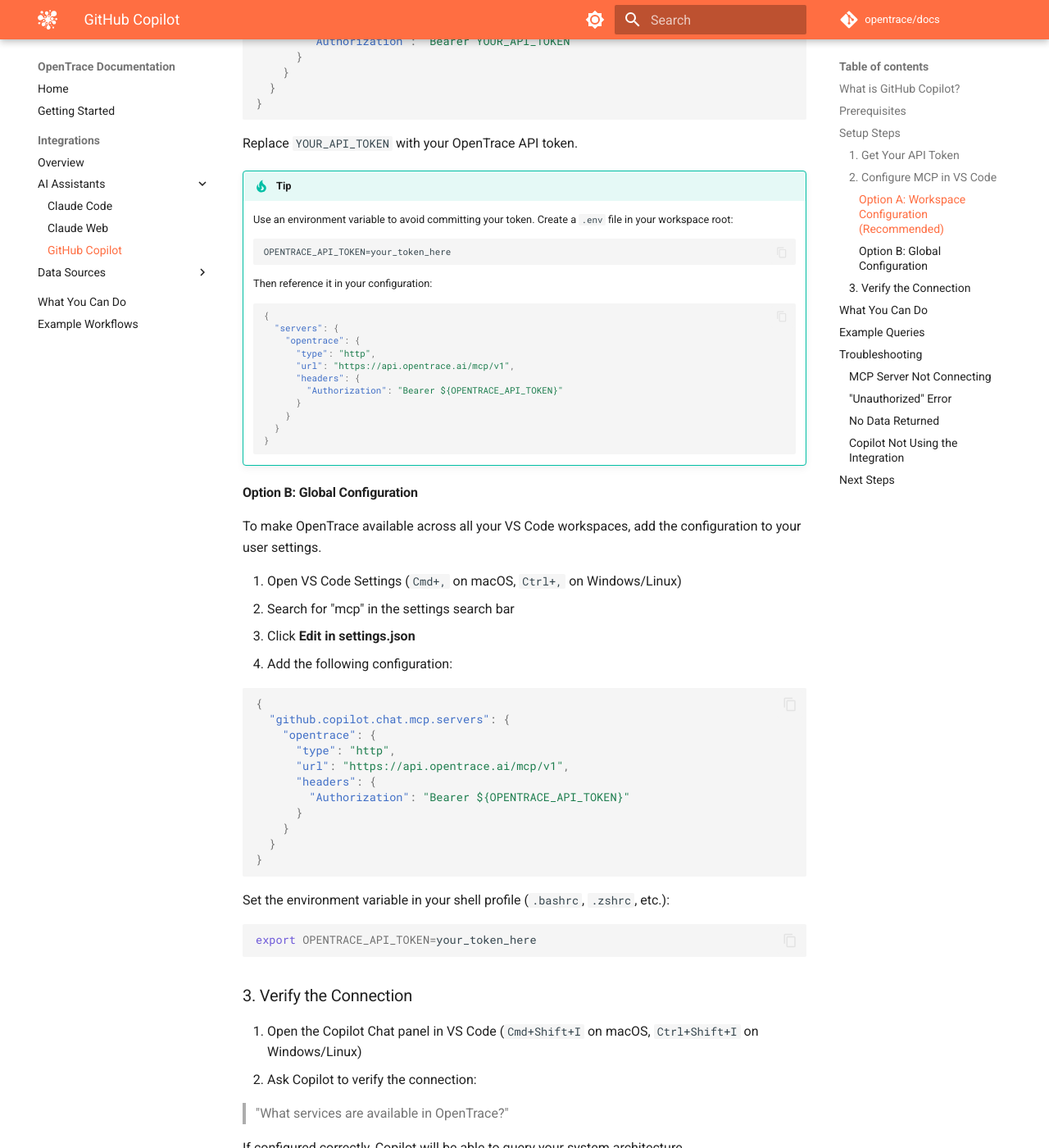
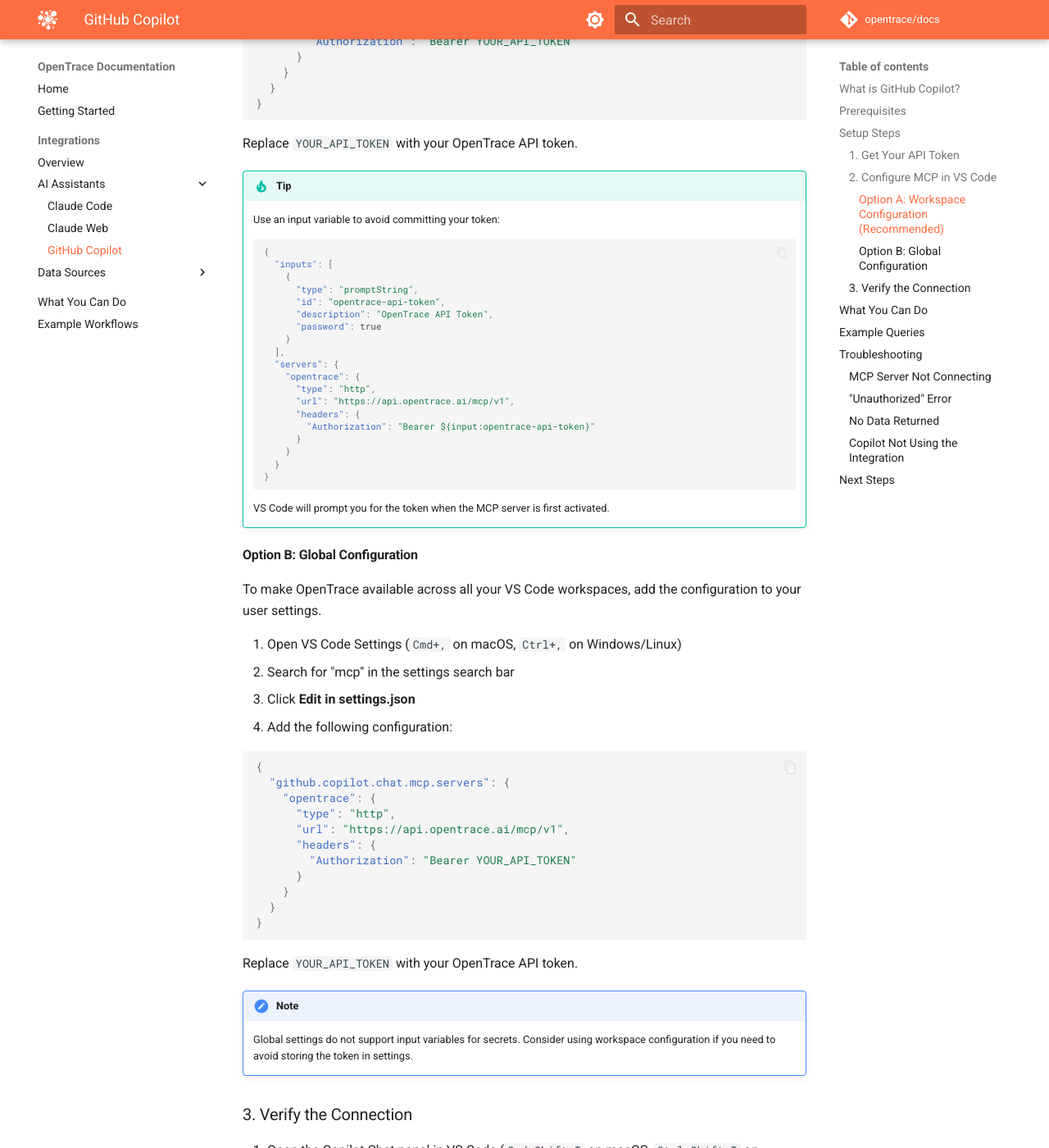
Before and after one commit to opentrace/docs, an MkDocs documentation site: the page built from docs/integrations/github-copilot.md, in a window 1280 px wide and 1400 px high, scrolled down 1489 px. Shown: the whole window at 82% size. Built offline with MkDocs 1.6.1 and Material for MkDocs 9.7.7, drawn with Linux system fonts in a browser that asks for light colours; comment, search, counter and statistics services are not loaded; some of the changed text lies outside the part shown.

Commit message:
docs: fix VS Code MCP environment variable syntax
Update GitHub Copilot guide to use VS Code's native input variable
syntax (${input:variable-id}) instead of shell environment variable
syntax which is not supported in mcp.json.

https://claude.ai/code/session_01HtnusddAzF1PFxuickEEA9

````diff
--- a/docs/integrations/github-copilot.md
+++ b/docs/integrations/github-copilot.md
@@ -44,24 +44,29 @@ Create a `.vscode/mcp.json` file in your workspace root:
 Replace `YOUR_API_TOKEN` with your OpenTrace API token.
 
 !!! tip
-    Use an environment variable to avoid committing your token. Create a `.env` file in your workspace root:
-    ```
-    OPENTRACE_API_TOKEN=your_token_here
-    ```
-    Then reference it in your configuration:
+    Use an input variable to avoid committing your token:
     ```json
     {
+      "inputs": [
+        {
+          "type": "promptString",
+          "id": "opentrace-api-token",
+          "description": "OpenTrace API Token",
+          "password": true
+        }
+      ],
       "servers": {
         "opentrace": {
           "type": "http",
           "url": "https://api.opentrace.ai/mcp/v1",
           "headers": {
-            "Authorization": "Bearer ${OPENTRACE_API_TOKEN}"
+            "Authorization": "Bearer ${input:opentrace-api-token}"
           }
         }
       }
     }
     ```
+    VS Code will prompt you for the token when the MCP server is first activated.
 
 #### Option B: Global Configuration
 
@@ -79,18 +84,17 @@ To make OpenTrace available across all your VS Code workspaces, add the configur
       "type": "http",
       "url": "https://api.opentrace.ai/mcp/v1",
       "headers": {
-        "Authorization": "Bearer ${OPENTRACE_API_TOKEN}"
+        "Authorization": "Bearer YOUR_API_TOKEN"
       }
     }
   }
 }
 ```
 
-Set the environment variable in your shell profile (`.bashrc`, `.zshrc`, etc.):
+Replace `YOUR_API_TOKEN` with your OpenTrace API token.
 
-```bash
-export OPENTRACE_API_TOKEN=your_token_here
-```
+!!! note
+    Global settings do not support input variables for secrets. Consider using workspace configuration if you need to avoid storing the token in settings.
 
 ### 3. Verify the Connection
 
@@ -152,8 +156,8 @@ What are the most critical services in terms of dependencies?
 
 - Verify your API token is correct
 - Check that the token hasn't expired
-- Ensure the environment variable is set if using `${OPENTRACE_API_TOKEN}`
-- Restart VS Code after setting environment variables
+- If using input variables, try re-entering the token when prompted
+- Restart VS Code after making configuration changes
 
 ### No Data Returned
 
````
